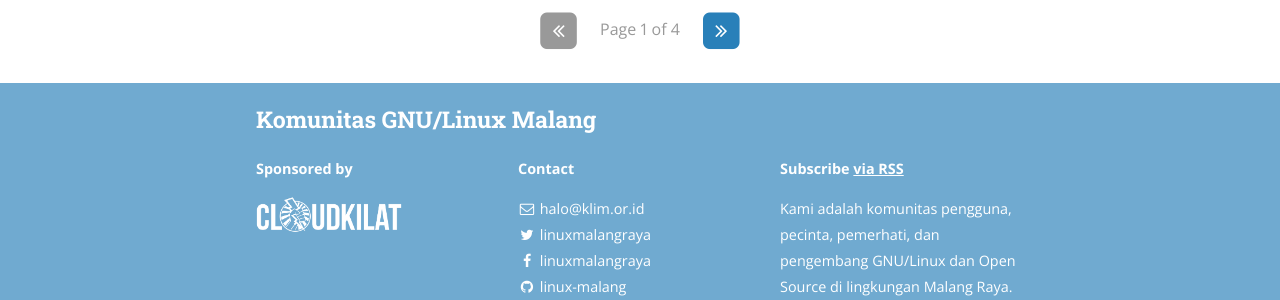
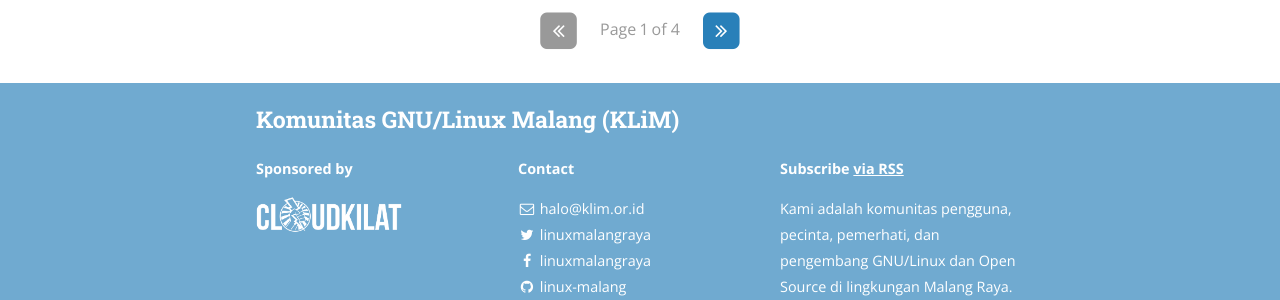
Before and after one commit to linux-malang/linux-malang.github.io, a Jekyll site: the page built from index.html, in a window 1280 px wide. Shown: the part 2076-2376 px from the top of the page. Built offline with Jekyll 4.4.1, drawn with Linux system fonts in a browser that asks for light colours; nearby versions of some CDN libraries; the list of posts is cut into pages by our own code.

Commit message:
update README.md
Signed-off-by: Samsul Maarif <hay@samsul.web.id>

```diff
--- a/_includes/footer.html
+++ b/_includes/footer.html
@@ -2,7 +2,7 @@
 
   <div class="wrapper">
 
-    <h3 class="footer-heading">{{ site.title }}</h3>
+    <h3 class="footer-heading">{{ site.name }}</h3>
 
     <div class="site-navigation">
 
--- a/_sass/base/_typography.scss
+++ b/_sass/base/_typography.scss
@@ -74,6 +74,10 @@ picture {
   max-width: 100%;
 }
 
+.text-center {
+  text-align: center;
+}
+
 code {
 
 }
```
Also changed, not shown: README.md.
